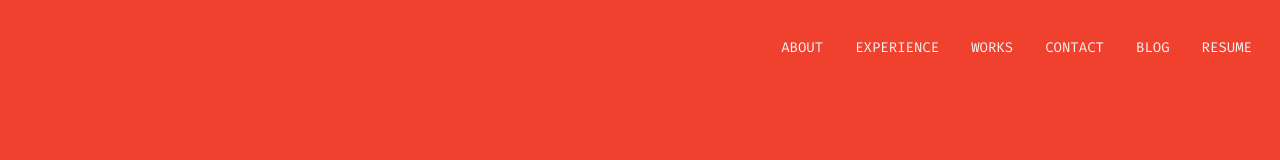
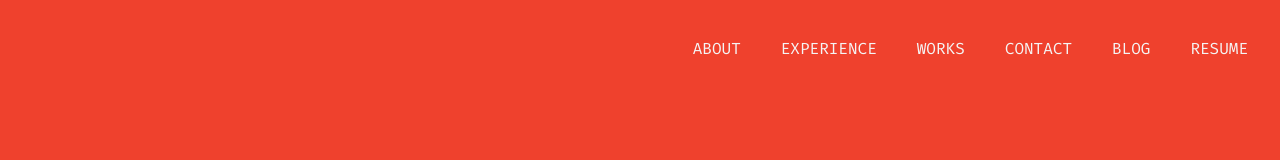
Before and after one commit to TanjimulSabbir/my-portfolio, a React (Vite) app: page / in a window 1280 px wide. Shown: the top 160 px of the page. Built offline with nearby package versions, Linux system fonts and the light colour scheme; a web font is replaced by a local one.

Commit message:
introduct-page-responsive-desiging

```diff
--- a/src/Components/Header/Navbar.jsx
+++ b/src/Components/Header/Navbar.jsx
@@ -2,13 +2,14 @@ import { useState } from "react"
 import { RxHamburgerMenu } from "react-icons/rx"
 const Navbar = () => {
     const [open, setOpen] = useState(false);
+    const liStyle="hover:text-custom-highLightTextColor rounded transition duration-500"
     const Menu = <>
-        <li className="hover:bg-custom-highLightTextColor"><a href="#about">About</a></li>
-        <li className="hover:bg-custom-highLightTextColor"><a href="#experience">Experience</a></li>
-        <li className="hover:bg-custom-highLightTextColor"><a href="#work">Works</a></li>
-        <li className="hover:bg-custom-highLightTextColor"><a href="#contact">Contact</a></li>
-        <li className="hover:bg-custom-highLightTextColor"><a href="#contact">Blog</a></li>
-        <li className="hover:bg-custom-highLightTextColor"><a href="#Resume" >Resume</a></li>
+        <li className={liStyle}><a href="#about">About</a></li>
+        <li className={liStyle}><a href="#experience">Experience</a></li>
+        <li className={liStyle}><a href="#work">Works</a></li>
+        <li className={liStyle}><a href="#contact">Contact</a></li>
+        <li className={liStyle}><a href="#contact">Blog</a></li>
+        <li className={liStyle}><a href="#Resume" >Resume</a></li>
     </>
 
     return (
@@ -25,7 +26,7 @@ const Navbar = () => {
                 {/* <a href='#Tanjimul' className="text-lg">Tanjimul Sabbir</a> */}
             </div>
             <div className="navbar-center lg:navbar-end hidden mid-lg:flex">
-                <ul className="menu menu-horizontal px-1 uppercase">
+                <ul className="menu-horizontal space-x-10 mr-5 px-1 uppercase">
                     {Menu}
                 </ul>
             </div>
```
